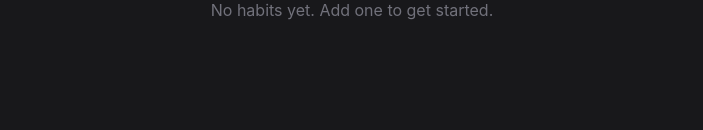
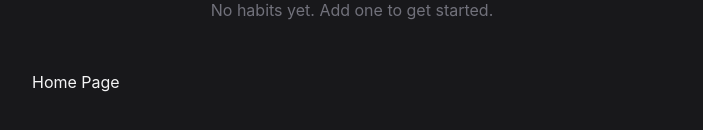
Before and after one commit to Dimterion/vault, a React (Vite) app: page / in a window 1280 px wide. Shown: the part 170-300 px from the top of the page, without its empty margins (288-991 px from the left). Built offline with nearby package versions, Linux system fonts and the light colour scheme.

Commit message:
add initial routing structure

```diff
--- a/src/App.tsx
+++ b/src/App.tsx
@@ -1,9 +1,11 @@
 import { useState } from "react";
+import { Routes, Route } from "react-router";
 import { addWeeks, eachDayOfInterval, endOfWeek, startOfWeek } from "date-fns";
 import { HabitProvider } from "./context/HabitProvider";
 import Header from "./components/Header";
 import HabitForm from "./components/HabitForm";
 import HabitList from "./components/HabitList";
+import HomePage from "./pages/home";
 
 export default function App() {
   const [weekOffset, setWeekOffset] = useState(0);
@@ -24,6 +26,9 @@
         />
         <HabitForm />
         <HabitList visibleDates={visibleDates} />
+        <Routes>
+          <Route path="/" element={<HomePage />}></Route>
+        </Routes>
       </HabitProvider>
     </div>
   );
--- /dev/null
+++ b/src/pages/home.tsx
@@ -0,0 +1,3 @@
+export default function HomePage() {
+  return <div>Home Page</div>;
+}
```
